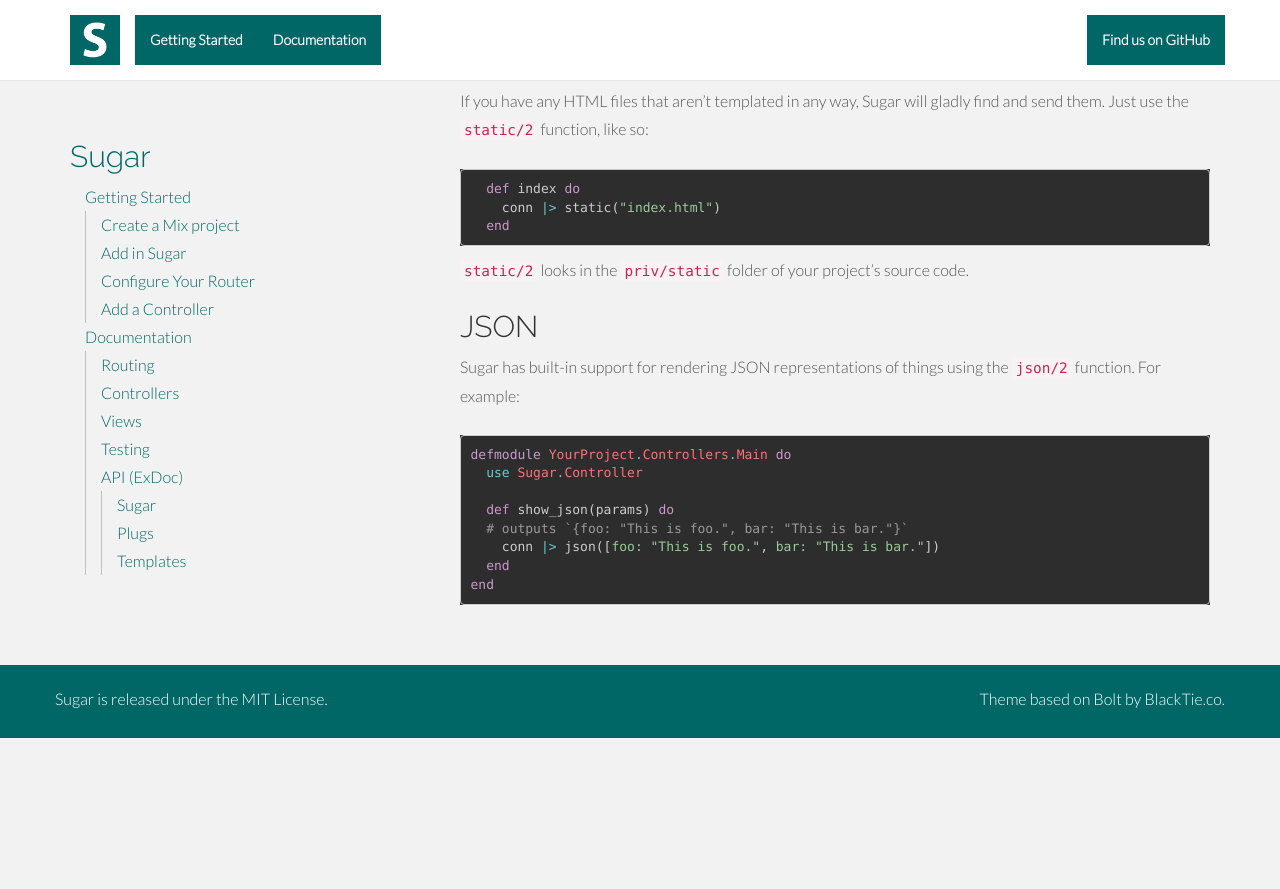
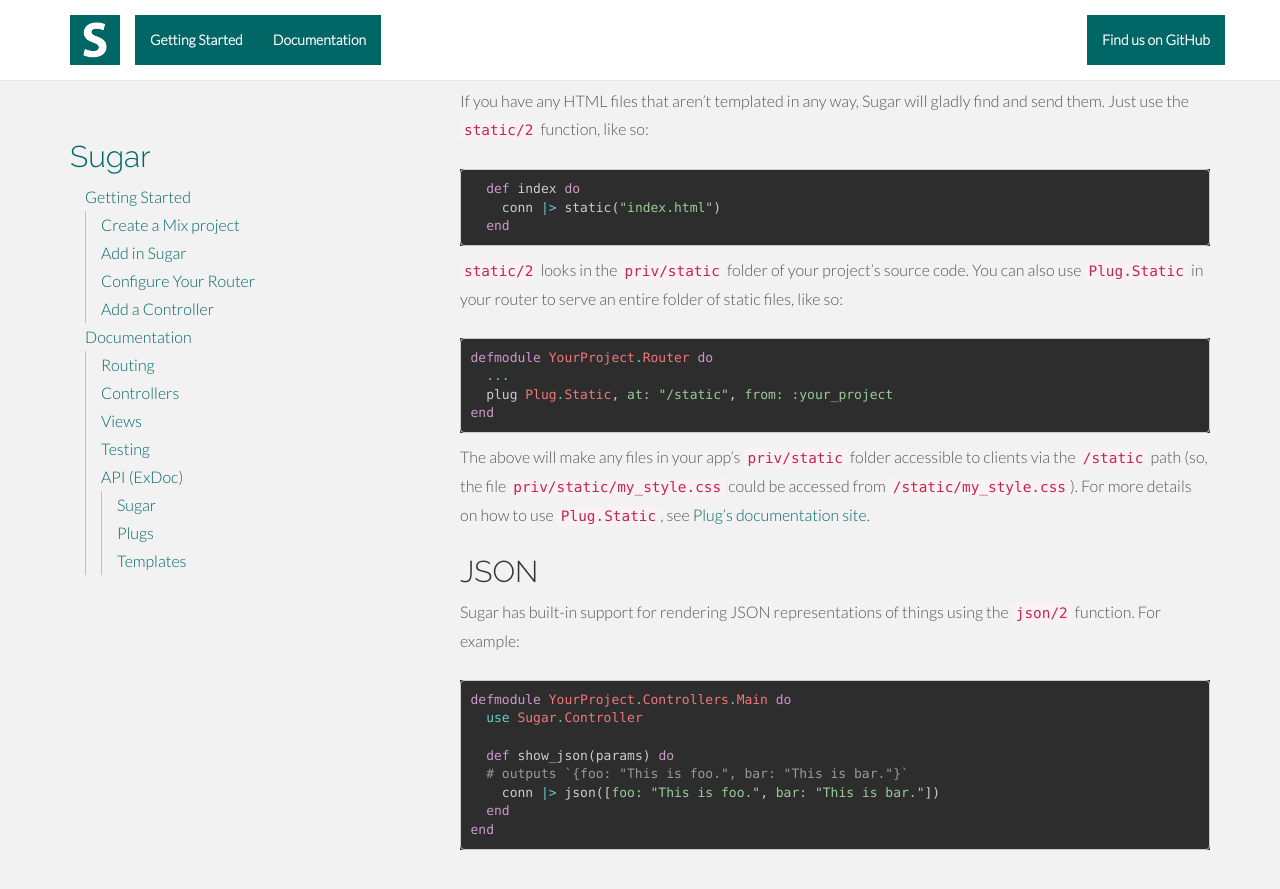
Before and after one commit to sugar-framework/sugar-framework.github.io, a Jekyll site: the page built from _posts/2015-04-03-docs-views.md, in a window 1280 px wide and 900 px high, scrolled down 1116 px. Shown: the top 889 px of the window. Built offline with Jekyll 4.4.1, drawn with Linux system fonts in a browser that asks for light colours; nearby versions of some CDN libraries; Markdown is read by kramdown in place of the engine named in the settings; before the commit the page ends 1854 px from its top, so only the background shows below that.

Commit message:
Mention Plug.Static use
Should be a *proper* fix for sugar-framework/sugar#83 (which pointed out the lack of documentation in this area).

````diff
--- a/_posts/2015-04-03-docs-views.md
+++ b/_posts/2015-04-03-docs-views.md
@@ -53,7 +53,16 @@ If you have any HTML files that aren't templated in any way, Sugar will gladly f
   end
 ```
 
-`static/2` looks in the `priv/static` folder of your project's source code.
+`static/2` looks in the `priv/static` folder of your project's source code.  You can also use `Plug.Static` in your router to serve an entire folder of static files, like so:
+
+```elixir
+defmodule YourProject.Router do
+  ...
+  plug Plug.Static, at: "/static", from: :your_project
+end
+```
+
+The above will make any files in your app's `priv/static` folder accessible to clients via the `/static` path (so, the file `priv/static/my_style.css` could be accessed from `/static/my_style.css`).  For more details on how to use `Plug.Static`, see [Plug's documentation site](http://hexdocs.pm/plug/Plug.Static.html).
 
 ## JSON
 
````
